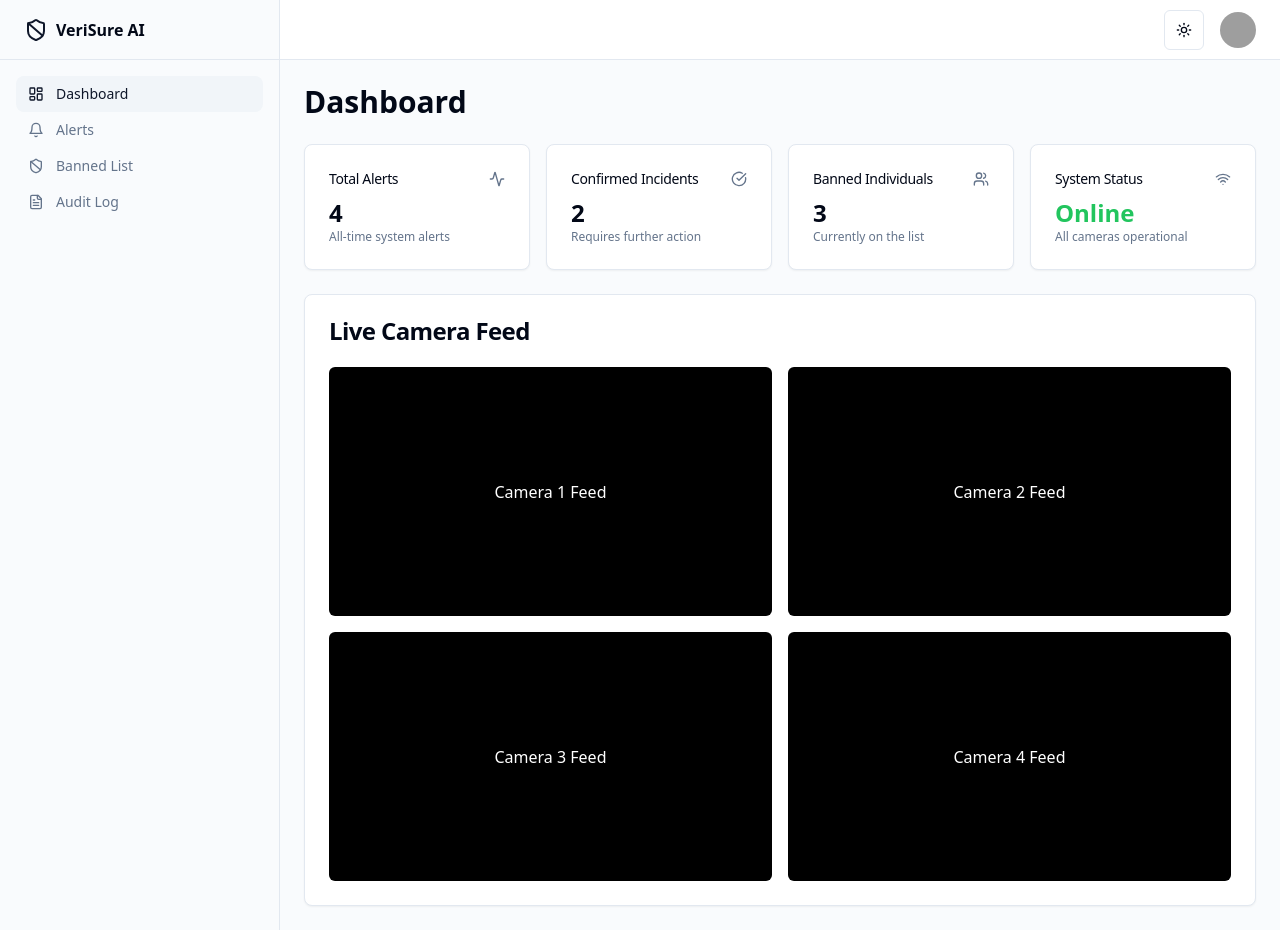
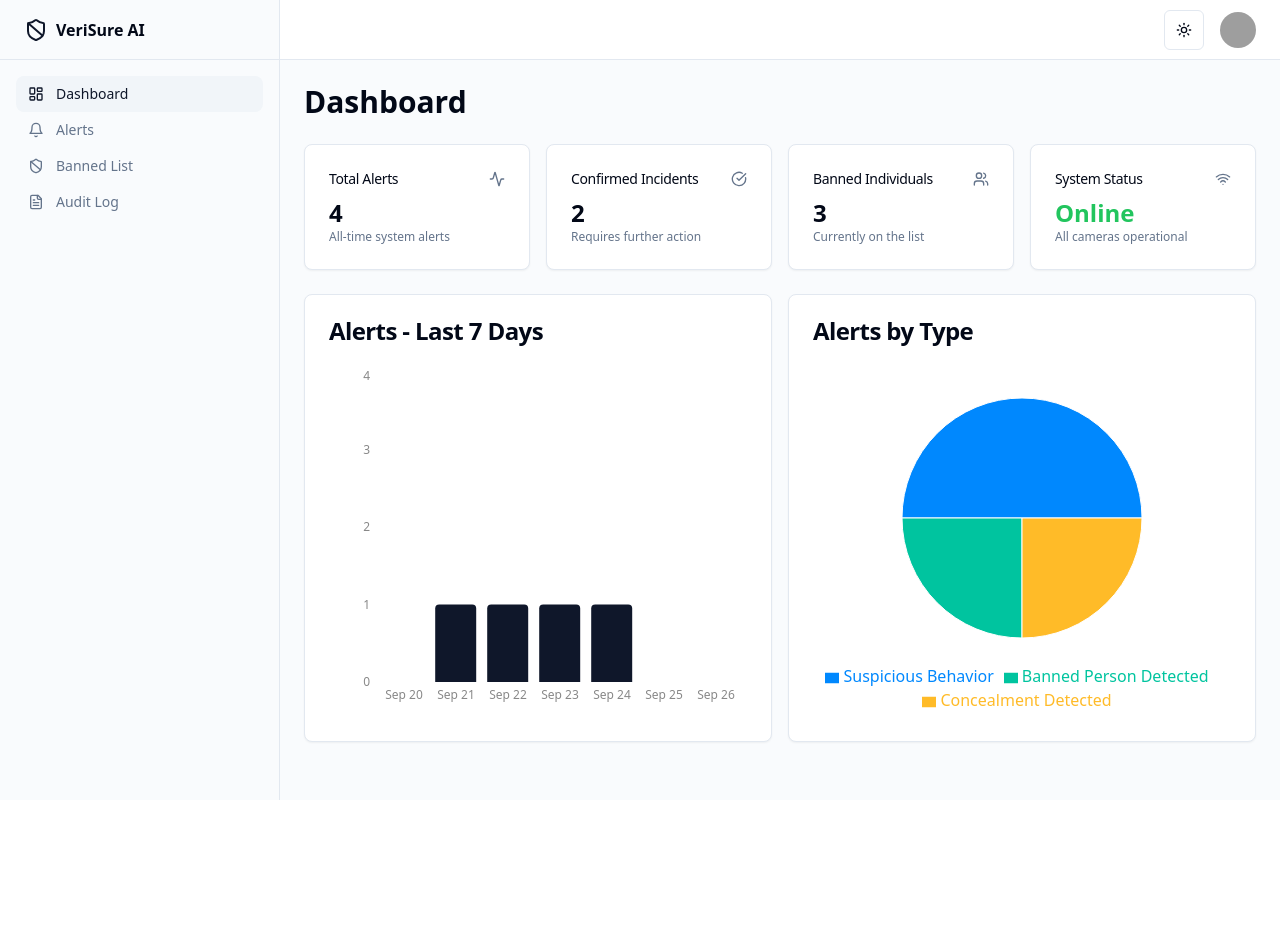
Before and after one commit to cloudcop/eagleye.ai, a React (Vite) app: page / in a window 1280 px wide. After the commit the page ends 800 px from the top, so only its background shows below. Built offline with nearby package versions, Linux system fonts and the light colour scheme; grey boxes are pictures that could not be loaded.

Commit message:
[dyad] Adding insightful charts to the dashboard - wrote 3 file(s)

```diff
--- /dev/null
+++ b/src/components/dashboard/AlertTypeChart.tsx
@@ -0,0 +1,56 @@
+import { Pie, PieChart, ResponsiveContainer, Cell, Legend, Tooltip } from "recharts";
+import { Card, CardContent, CardHeader, CardTitle } from "@/components/ui/card";
+import type { Alert } from "@/types";
+import { useMemo } from "react";
+
+interface AlertTypeChartProps {
+  alerts: Alert[];
+}
+
+const COLORS = ["#0088FE", "#00C49F", "#FFBB28", "#FF8042"];
+
+export const AlertTypeChart = ({ alerts }: AlertTypeChartProps) => {
+  const data = useMemo(() => {
+    const typeCounts = alerts.reduce((acc, alert) => {
+      acc[alert.type] = (acc[alert.type] || 0) + 1;
+      return acc;
+    }, {} as Record<string, number>);
+
+    return Object.entries(typeCounts).map(([name, value]) => ({ name, value }));
+  }, [alerts]);
+
+  return (
+    <Card>
+      <CardHeader>
+        <CardTitle>Alerts by Type</CardTitle>
+      </CardHeader>
+      <CardContent>
+        <ResponsiveContainer width="100%" height={350}>
+          <PieChart>
+            <Pie
+              data={data}
+              cx="50%"
+              cy="50%"
+              labelLine={false}
+              outerRadius={120}
+              fill="#8884d8"
+              dataKey="value"
+              nameKey="name"
+            >
+              {data.map((entry, index) => (
+                <Cell key={`cell-${index}`} fill={COLORS[index % COLORS.length]} />
+              ))}
+            </Pie>
+            <Tooltip
+              contentStyle={{
+                backgroundColor: "hsl(var(--background))",
+                border: "1px solid hsl(var(--border))",
+              }}
+            />
+            <Legend />
+          </PieChart>
+        </ResponsiveContainer>
+      </CardContent>
+    </Card>
+  );
+};
--- /dev/null
+++ b/src/components/dashboard/AlertsChart.tsx
@@ -0,0 +1,74 @@
+import { Bar, BarChart, ResponsiveContainer, XAxis, YAxis, Tooltip } from "recharts";
+import { Card, CardContent, CardHeader, CardTitle } from "@/components/ui/card";
+import type { Alert } from "@/types";
+import { useMemo } from "react";
+import { subDays, format, parseISO } from "date-fns";
+
+interface AlertsChartProps {
+  alerts: Alert[];
+}
+
+export const AlertsChart = ({ alerts }: AlertsChartProps) => {
+  const data = useMemo(() => {
+    const last7Days = Array.from({ length: 7 }, (_, i) => subDays(new Date(), i)).reverse();
+
+    const alertCounts = last7Days.map(day => {
+      const formattedDay = format(day, "yyyy-MM-dd");
+      // Note: The current alert data only has time, not date.
+      // For a real app, you'd parse the full timestamp.
+      // Here, we'll simulate by distributing alerts across the days.
+      // This is a placeholder for proper date handling.
+      const todayStr = format(new Date(), "yyyy-MM-dd");
+      const alertsForDay = alerts.filter((alert, index) => {
+        // This is a mock distribution logic
+        const dayIndex = (new Date().getDate() - index) % 7;
+        const alertDay = format(subDays(new Date(), dayIndex), "yyyy-MM-dd");
+        return alertDay === formattedDay;
+      });
+
+      return {
+        name: format(day, "MMM d"),
+        total: alertsForDay.length,
+      };
+    });
+
+    return alertCounts;
+  }, [alerts]);
+
+  return (
+    <Card>
+      <CardHeader>
+        <CardTitle>Alerts - Last 7 Days</CardTitle>
+      </CardHeader>
+      <CardContent className="pl-2">
+        <ResponsiveContainer width="100%" height={350}>
+          <BarChart data={data}>
+            <XAxis
+              dataKey="name"
+              stroke="#888888"
+              fontSize={12}
+              tickLine={false}
+              axisLine={false}
+            />
+            <YAxis
+              stroke="#888888"
+              fontSize={12}
+              tickLine={false}
+              axisLine={false}
+              tickFormatter={(value) => `${value}`}
+              allowDecimals={false}
+            />
+            <Tooltip
+              cursor={{ fill: "hsl(var(--accent))" }}
+              contentStyle={{
+                backgroundColor: "hsl(var(--background))",
+                border: "1px solid hsl(var(--border))",
+              }}
+            />
+            <Bar dataKey="total" fill="hsl(var(--primary))" radius={[4, 4, 0, 0]} />
+          </BarChart>
+        </ResponsiveContainer>
+      </CardContent>
+    </Card>
+  );
+};
--- a/src/pages/Index.tsx
+++ b/src/pages/Index.tsx
@@ -1,6 +1,8 @@
 import { Card, CardHeader, CardTitle, CardContent } from "@/components/ui/card";
 import { Activity, CheckCircle, Users, Wifi } from "lucide-react";
 import { useAppContext } from "@/context/AppContext";
+import { AlertsChart } from "@/components/dashboard/AlertsChart";
+import { AlertTypeChart } from "@/components/dashboard/AlertTypeChart";
 
 const Index = () => {
   const { alerts, bannedList } = useAppContext();
@@ -68,28 +70,9 @@ const Index = () => {
           </CardContent>
         </Card>
       </div>
-      <div className="mt-6">
-        <Card>
-          <CardHeader>
-            <CardTitle>Live Camera Feed</CardTitle>
-          </CardHeader>
-          <CardContent>
-            <div className="grid grid-cols-1 md:grid-cols-2 gap-4">
-              <div className="bg-black aspect-video rounded-md flex items-center justify-center text-white">
-                Camera 1 Feed
-              </div>
-              <div className="bg-black aspect-video rounded-md flex items-center justify-center text-white">
-                Camera 2 Feed
-              </div>
-              <div className="bg-black aspect-video rounded-md flex items-center justify-center text-white">
-                Camera 3 Feed
-              </div>
-              <div className="bg-black aspect-video rounded-md flex items-center justify-center text-white">
-                Camera 4 Feed
-              </div>
-            </div>
-          </CardContent>
-        </Card>
+      <div className="mt-6 grid gap-4 md:grid-cols-2">
+        <AlertsChart alerts={alerts} />
+        <AlertTypeChart alerts={alerts} />
       </div>
     </div>
   );
```
